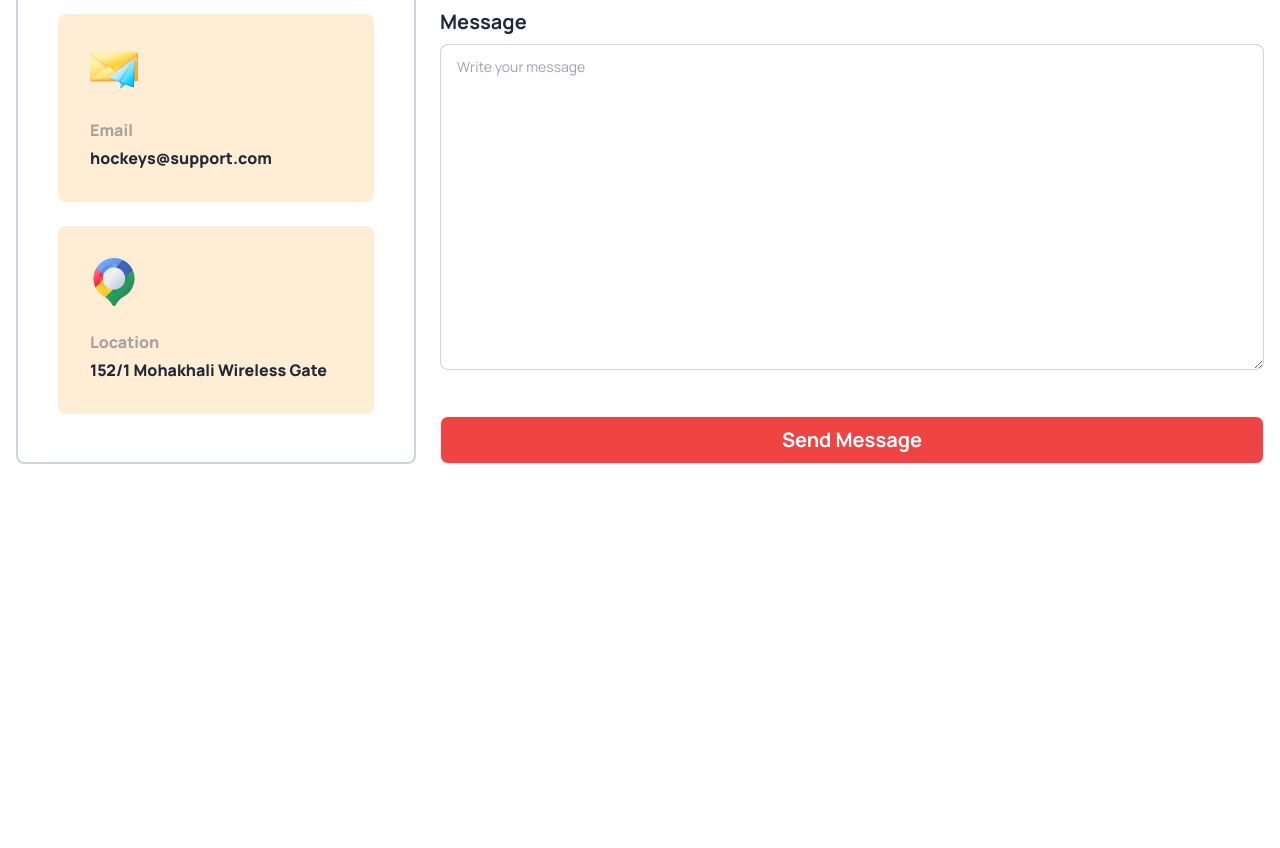
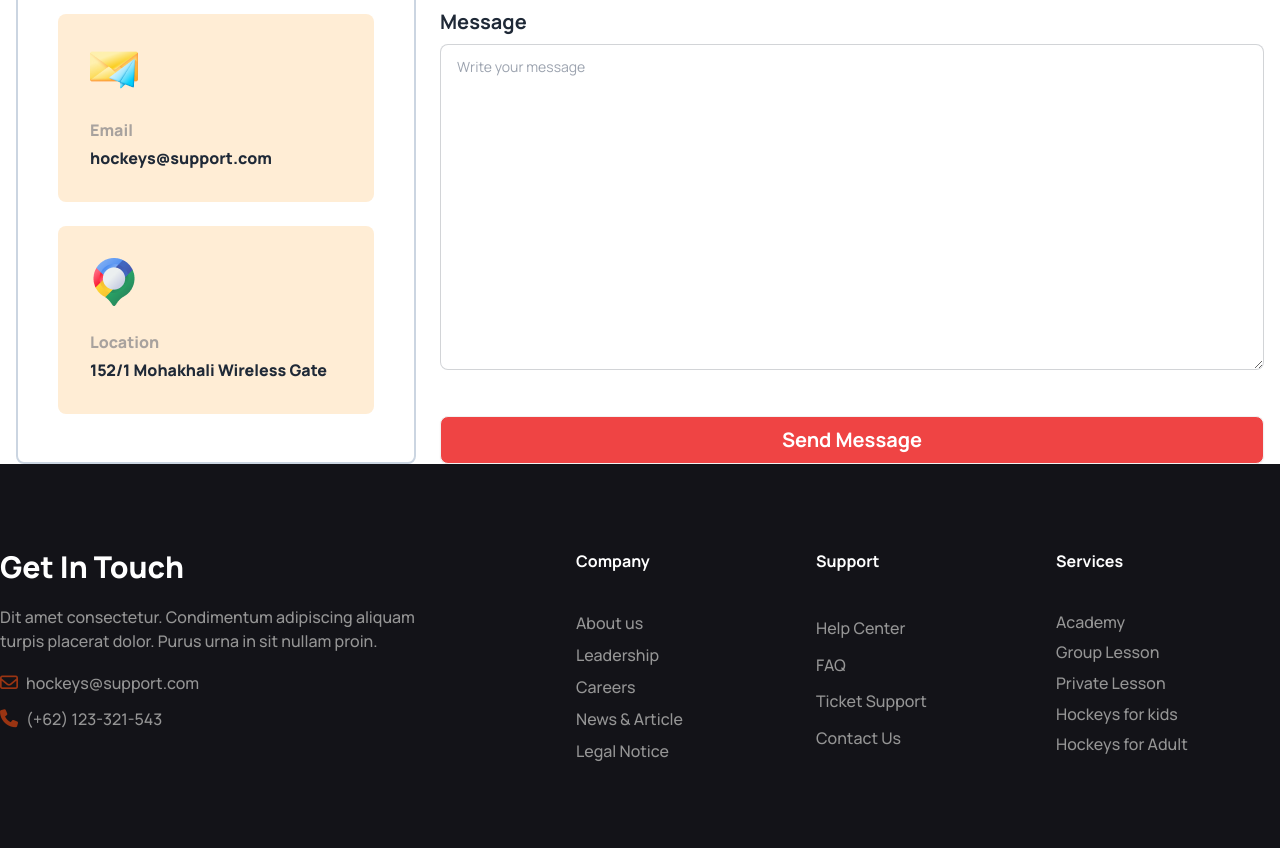
Before and after one commit to tirthorajmondal/hockeys-club, a plain HTML site: page index.html in a window 1280 px wide. Shown: the part 480-1328 px from the top of the page. Before the commit the page ends 944 px from the top, so only its background shows below. Drawn offline with nearby package versions, Linux system fonts and the light colour scheme.

Commit message:
added footer

```diff
--- a/index.html
+++ b/index.html
@@ -15,21 +15,42 @@
 
     <link href="https://cdn.jsdelivr.net/npm/daisyui@4.6.0/dist/full.min.css" rel="stylesheet" type="text/css" />
     <script src="https://cdn.tailwindcss.com"></script>
+    <!-- font awesome cdn  -->
+    <link rel="stylesheet" href="https://cdnjs.cloudflare.com/ajax/libs/font-awesome/6.5.1/css/all.min.css"
+        integrity="sha512-DTOQO9RWCH3ppGqcWaEA1BIZOC6xxalwEsw9c2QQeAIftl+Vegovlnee1c9QX4TctnWMn13TZye+giMm8e2LwA=="
+        crossorigin="anonymous" referrerpolicy="no-referrer" />
     <script>
         tailwind.config = {
             theme: {
                 extend: {
                     colors: {
                         clifford: '#da373d',
-                        primary- black: '#131318'
-              }
+                    }
+                }
             }
-        }
         }
     </script>
     <style>
         body {
             font-family: 'Manrope', sans-serif;
+        }
+
+        footer .container li {
+            list-style: none;
+            color: rgb(149, 149, 149);
+            font-weight: 500;
+        }
+
+        footer .container h3 {
+            color: white;
+            font-weight: 700;
+            margin-bottom: 30px;
+
+        }
+
+        footer .container p {
+            color: rgb(149, 149, 149);
+            font-weight: 500;
         }
     </style>
 
@@ -112,8 +133,56 @@
 
         </section>
     </main>
-    <footer>
 
+    <footer class=" bg-[#131318] h-96 flex items-center">
+        <div class="container mx-auto ">
+            <div class="grid lg:grid-cols-5 gap-40">
+                <!-- footer-text -->
+                <div class="flex flex-col lg:col-span-2">
+                    <h2 class="font-extrabold text-3xl text-white mb-5">Get In Touch</h2>
+                    <p class="mb-4 ">
+                        Dit amet consectetur. Condimentum adipiscing aliquam turpis placerat dolor. Purus urna in sit
+                        nullam proin.
+                    </p>
+                    <div class="flex items-center ">
+                        <span><i class="fa-regular fa-envelope text-orange-800 text-lg"></i></span>
+                        <p class="ml-2">hockeys@support.com</p>
+                    </div>
+                    <div class="flex items-center my-2">
+                        <span><i class="fa-solid fa-phone text-orange-800 text-lg"></i></span>
+                        <p class="ml-2">(+62) 123-321-543</p>
+                    </div>
+
+                </div>
+                <!-- footer-links -->
+                <div class="grid grid-cols-3 gap-4 lg:col-span-3">
+                    <div class="grid grid-cols-1 gap-2 w-2/3">
+                        <h3>Company</h3>
+                        <li><a href="#">About us</a></li>
+                        <li><a href="#">Leadership</a></li>
+                        <li><a href="#">Careers</a></li>
+                        <li><a href="#">News & Article</a></li>
+                        <li><a href="#">Legal Notice</a></li>
+                    </div>
+                    <div class="grid grid-cols-1 gap-2w-2/3">
+                        <h3>Support</h3>
+                        <li><a href="#">Help Center</a></li>
+                        <li><a href="#">FAQ</a></li>
+                        <li><a href="#">Ticket Support</a></li>
+                        <li><a href="#">Contact Us</a></li>
+
+                    </div>
+                    <div class="grid grid-cols-1 gap-2w-2/3">
+                        <h3>Services</h3>
+                        <li><a href="#">Academy</a></li>
+                        <li><a href="#">Group Lesson</a></li>
+                        <li><a href="#">Private Lesson</a></li>
+                        <li><a href="#">Hockeys for kids</a></li>
+                        <li><a href="#">Hockeys for Adult</a></li>
+                    </div>
+                </div>
+            </div>
+        </div>
     </footer>
 </body>
 
```
